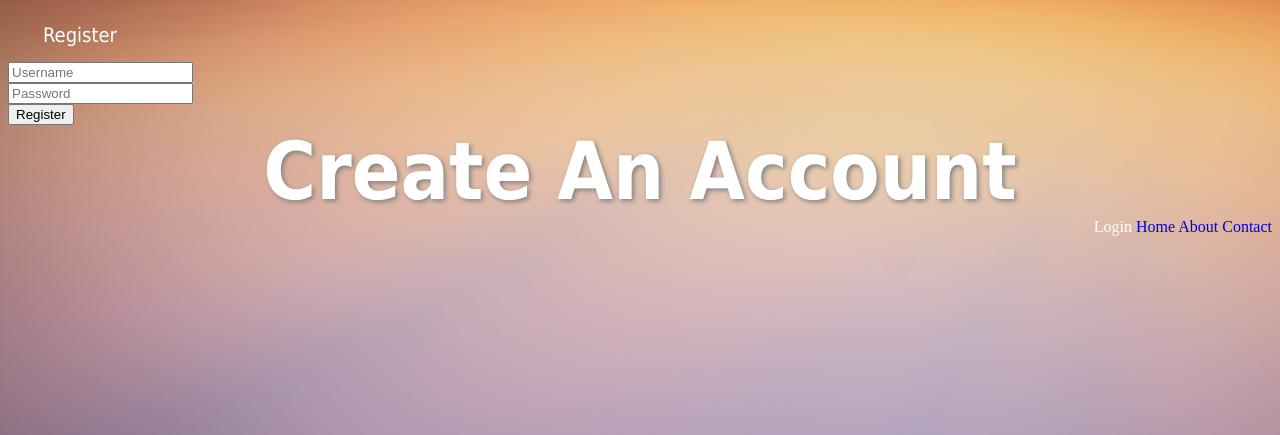
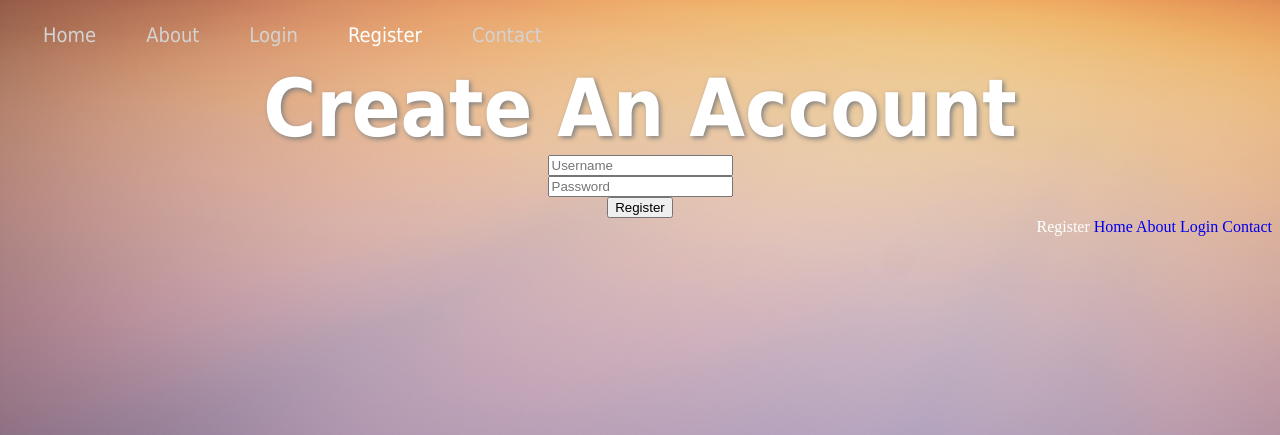
Before and after one commit to jrojas53/ReadyMedi, a PHP site: page /register.php in a window 1280 px wide. Shown: the top 435 px of the page. Run offline with PHP 8.4, Linux system fonts and the light colour scheme; a stand-in replaces the project's code that opens the database connection.

Commit message:
adjusted form to a new position and organized code

```diff
--- a/Website/register.php
+++ b/Website/register.php
@@ -1,24 +1,29 @@
 <!DOCTYPE html>
 <html lang="en">
-    <head>
+<head>
         <meta charset="utf-8">
         <meta name="viewport" content="width=device-width,initial-scale=1">
-        <title>Account</title>
+        <title>Register User Account</title>
         <link rel="stylesheet" href="style.css">
     </head>
     <body>
         <header>
             <ul>
+                <li><a style="text-decoration: none" href="index.html"> Home</a></li>
+                <li><a style="text-decoration: none" href="about.html"> About</a></li>
+                <li><a style="text-decoration: none" href="login.php"> Login</a></li>
                 <li><a class = "active" style="text-decoration: none"  href="register.php"> Register</a></li>
+                <li><a style="text-decoration: none" href="contact.html">Contact</a></li>
+
             </ul>
         </header>
+        <h1>Create An Account</h1>
         <!--Create user account form><!-->
-        <form action="register.php" method="post">
+        <form style ="text-align: center" action="register.php" method="post">
             <input type="text" name="username" value ="" placeholder="Username" required> </br>
             <input type="password" name="password" value ="" placeholder="Password" required> </br>
             <input type="submit" name="Register" value="Register">
         </form>
-
         <?php
         // PHP Register form resource provided by: Dr. Nick Toothman
         // Currently Commented: will uncomment
@@ -69,11 +74,12 @@
             }
         }
         ?>
-        <h1>Create An Account</h1>
+
         <div class ="footer">
-            <a class = "active" style="text-decoration: none" href="login.php">Login</a>
+            <a class = "active" style="text-decoration: none" href="register.php">Register</a>
             <a style="text-decoration: none" href="index.html"> Home</a></li>
             <a style="text-decoration: none" href="about.html"> About</a></li>
+            <a style="text-decoration: none" href="login.php"> Login</a></li>
             <a style="text-decoration: none" href="contact.html"> Contact</a></li>
         </div>
     </body>
```
